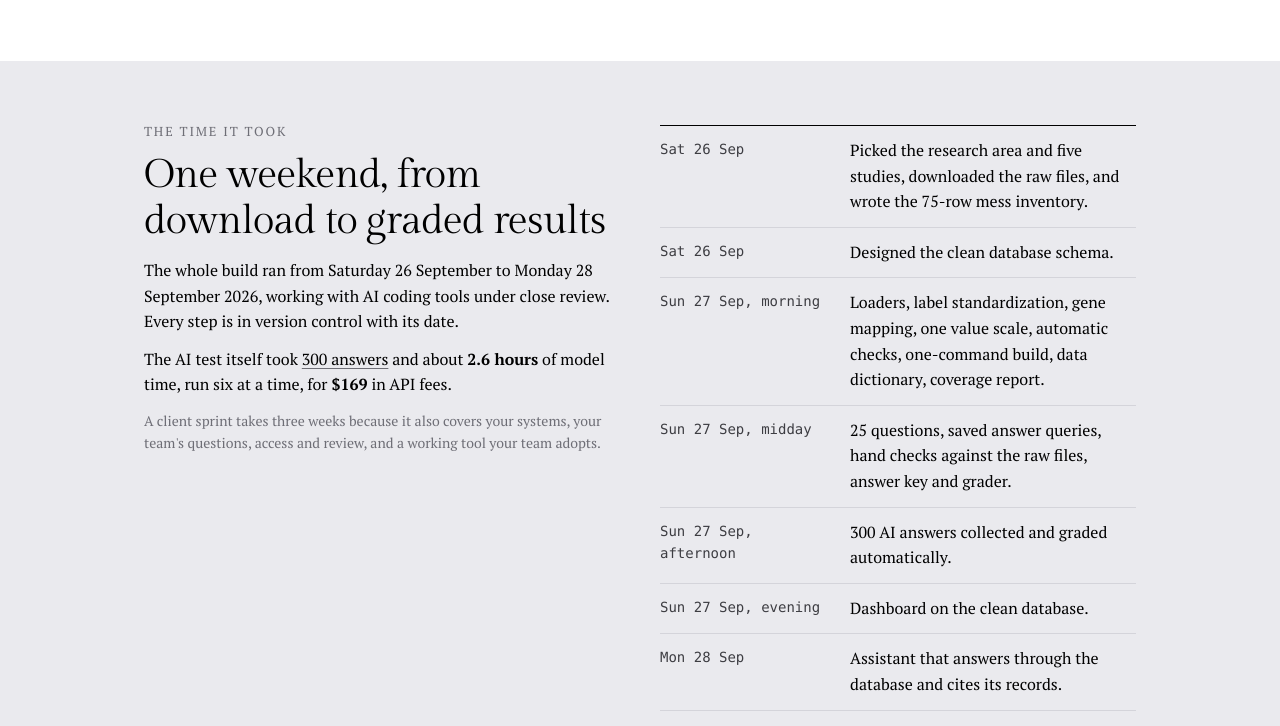
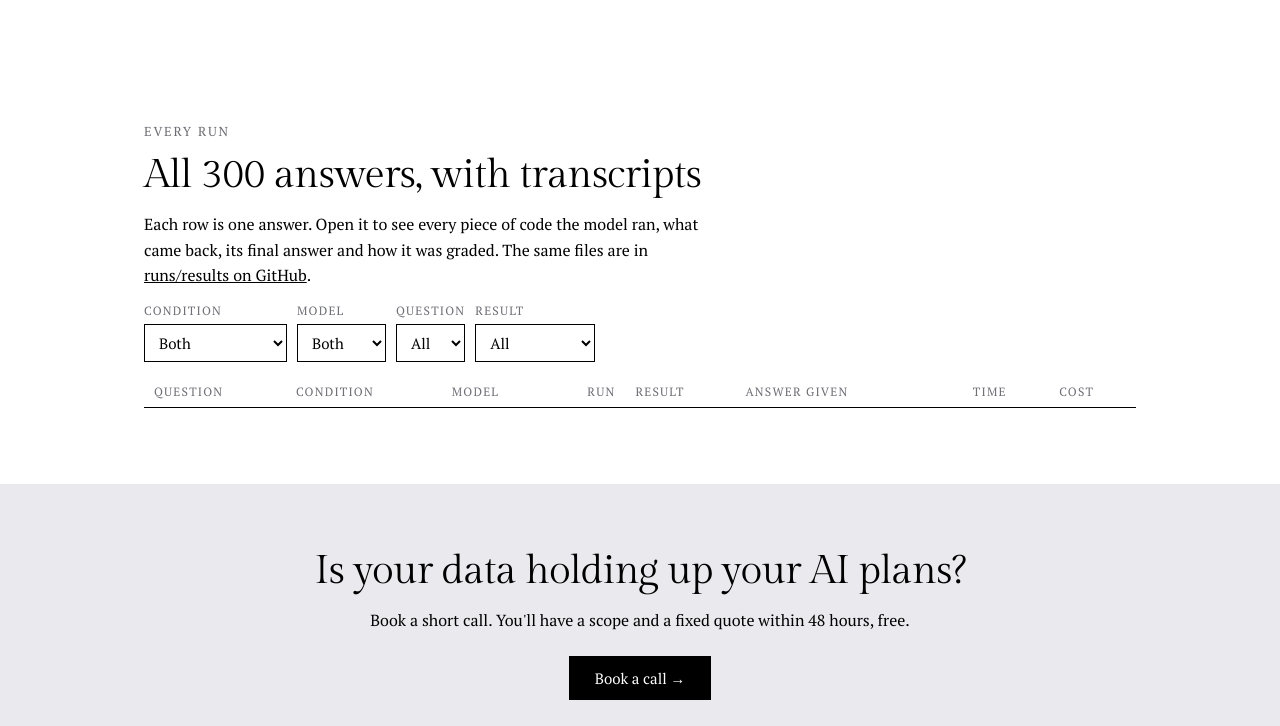
Before and after one commit to andrewalbertand/messy-lab, a plain HTML site: page case_study/page.html in a window 1280 px wide. Shown: the part 3674-4400 px from the top of the page. Drawn offline with Linux system fonts and the light colour scheme; a web font is replaced by a local one.

Commit message:
Case study: remove build timeline

```diff
--- a/case_study/page.html
+++ b/case_study/page.html
@@ -261,24 +261,6 @@ footer{padding-block:30px;font-size:13.5px;color:var(--ink-3);border-top:1px sol
   </figure>
 </div></section>
 
-<section class="s band" id="time"><div class="in grid2">
-  <div>
-    <div class="eyebrow">The time it took</div>
-    <h2>One weekend, from download to graded results</h2>
-    <p>The whole build ran from Saturday 26 September to Monday 28 September 2026, working with AI coding tools under close review. Every step is in version control with its date.</p>
-    <p>The AI test itself took <a class="nl" href="#runs-all">300 answers</a> and about <b>2.6 hours</b> of model time, run six at a time, for <b>$169</b> in API fees.</p>
-    <p class="small">A client sprint takes three weeks because it also covers your systems, your team's questions, access and review, and a working tool your team adopts.</p>
-  </div>
-  <div class="tl">
-    <div><b>Sat 26 Sep</b><span>Picked the research area and five studies, downloaded the raw files, and wrote the 75-row mess inventory.</span></div>
-    <div><b>Sat 26 Sep</b><span>Designed the clean database schema.</span></div>
-    <div><b>Sun 27 Sep, morning</b><span>Loaders, label standardization, gene mapping, one value scale, automatic checks, one-command build, data dictionary, coverage report.</span></div>
-    <div><b>Sun 27 Sep, midday</b><span>25 questions, saved answer queries, hand checks against the raw files, answer key and grader.</span></div>
-    <div><b>Sun 27 Sep, afternoon</b><span>300 AI answers collected and graded automatically.</span></div>
-    <div><b>Sun 27 Sep, evening</b><span>Dashboard on the clean database.</span></div>
-    <div><b>Mon 28 Sep</b><span>Assistant that answers through the database and cites its records.</span></div>
-  </div>
-</div></section>
 
 <section class="s" id="runs"><div class="in">
   <div class="eyebrow">Every run</div>
```
